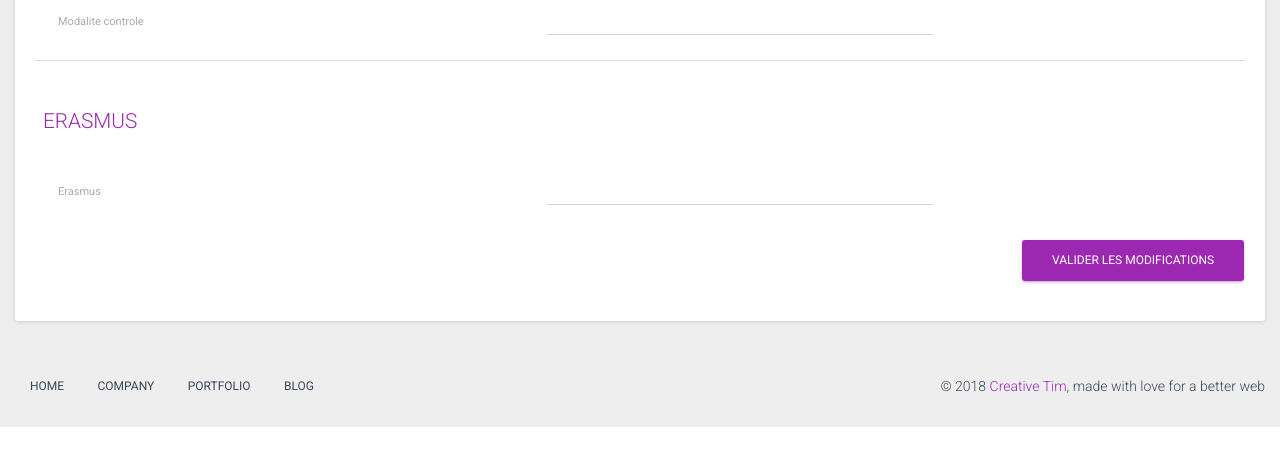
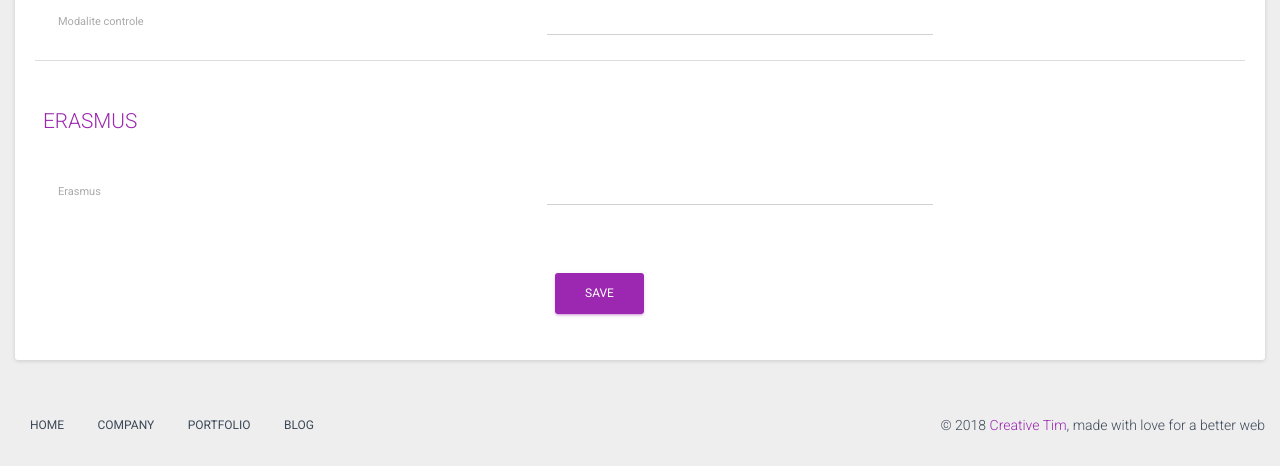
Before and after one commit to davidmeimoun/PSI, a PHP site: the page made by views/cours.html.twig in a window 1280 px wide. Shown: the part 2025-2491 px from the top of the page. Before the commit the page ends 2452 px from the top, so only its background shows below. Run offline with PHP 8.4, Linux system fonts and the light colour scheme; the template is opened without the code that fills it, so the values that code supplies are empty; form fields are guessed from the names that the template uses; some libraries are stand-ins or nearby versions.

Commit message:
Update cours.html.twig

```diff
--- a/views/cours.html.twig
+++ b/views/cours.html.twig
@@ -177,7 +177,11 @@
 							</tr>
 						</tbody>
 					</table>
-					<button type="submit" class="btn btn-primary pull-right">Valider les modifications</button>
+														<div class="form-group">
+										<div class="col-sm-offset-5 col-sm-3">
+											<input type="submit" class="btn btn-primary" value="Save" />
+										</div>
+									</div>
 					<div class="clearfix"></div>
 				</form>
 			</div>
```
